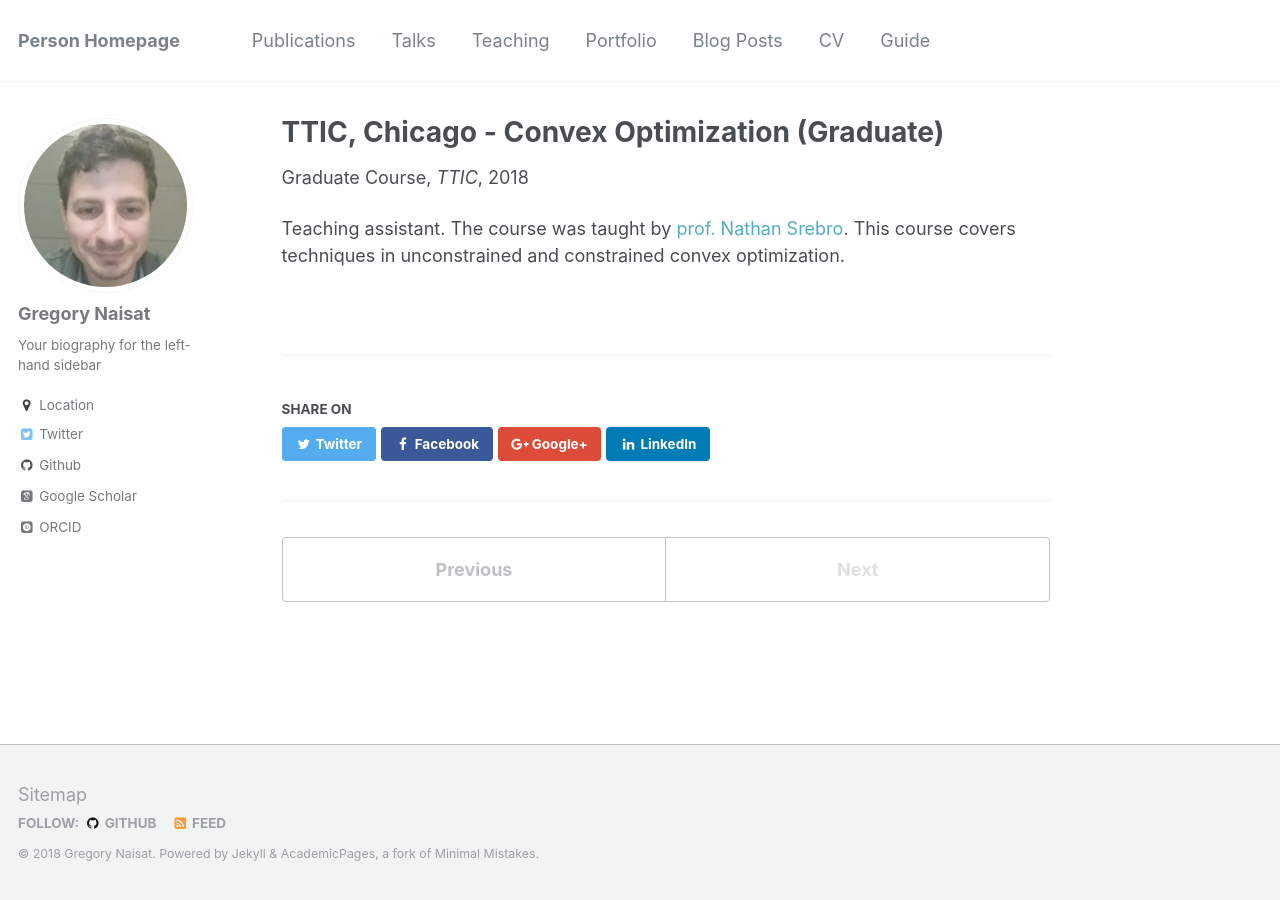
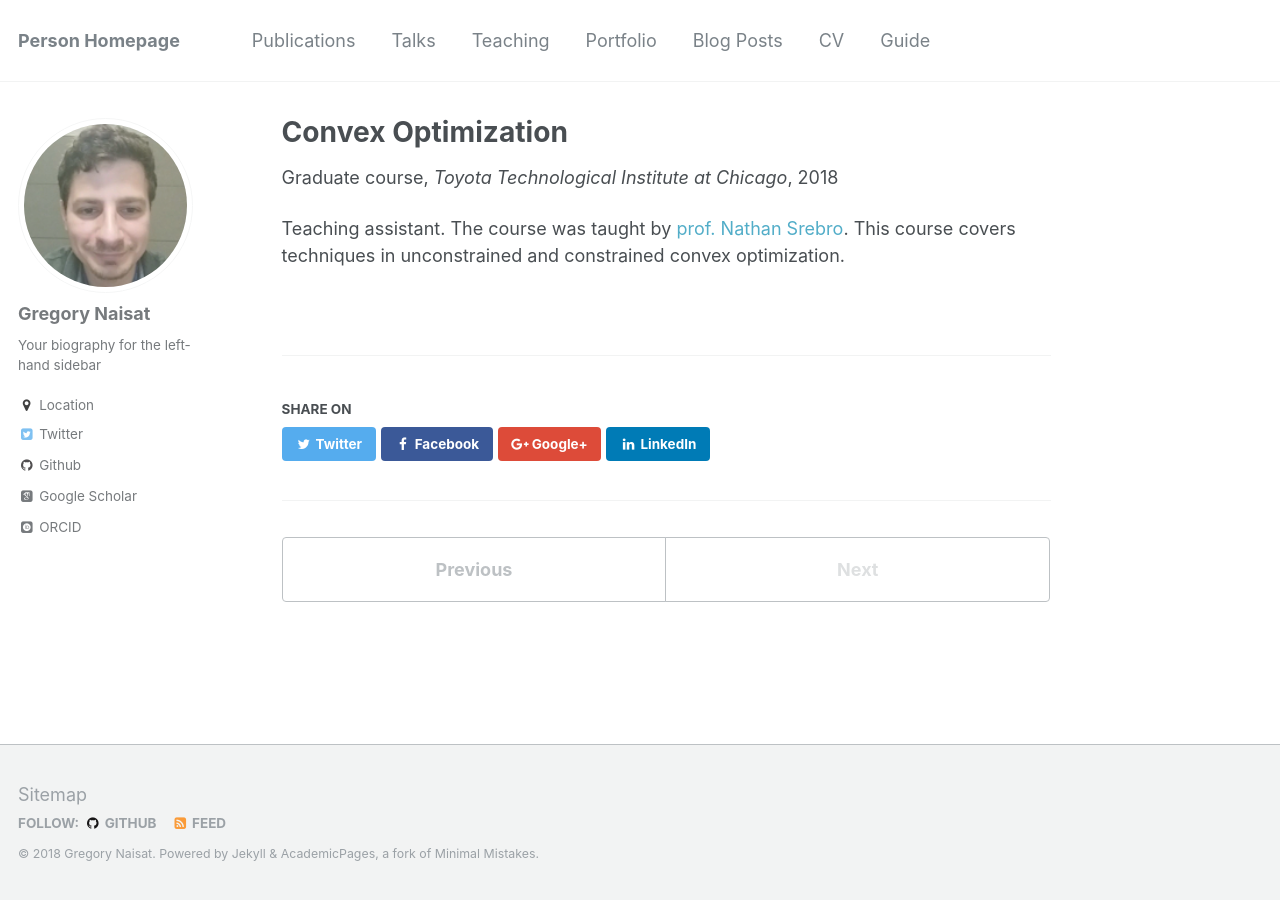
Before and after one commit to sgregnt/sgregnt.github.io, a Jekyll site: the page built from _teaching/2018-winter-310.md, in a window 1280 px wide. Built offline with Jekyll 4.4.1, drawn with Linux system fonts in a browser that asks for light colours; some web fonts are replaced.

Commit message:
teaching

```diff
--- a/_teaching/2018-winter-310.md
+++ b/_teaching/2018-winter-310.md
@@ -1,9 +1,9 @@
 ---
-title: "TTIC, Chicago - Convex Optimization (Graduate)"
+title: "Convex Optimization"
 collection: teaching
-type: "Graduate Course"
+type: "Graduate course"
 permalink: /teaching/2018-winter-310
-venue: "TTIC"
+venue: "Toyota Technological Institute at Chicago"
 date: 2018-01-01
 location: "Chicago, USA"
 ---
```
Also changed, not shown: _teaching/2016-spring-220.md (added, +11 -0 lines), _teaching/2016-winter-220.md (added, +11 -0 lines), _teaching/2017-fall-309.md (+2 -2 lines), _teaching/2017-spring-280.md (+2 -2 lines), _teaching/2017-winter-234.md (added, +11 -0 lines), _teaching/2018-fall-309.md (+2 -2 lines).
